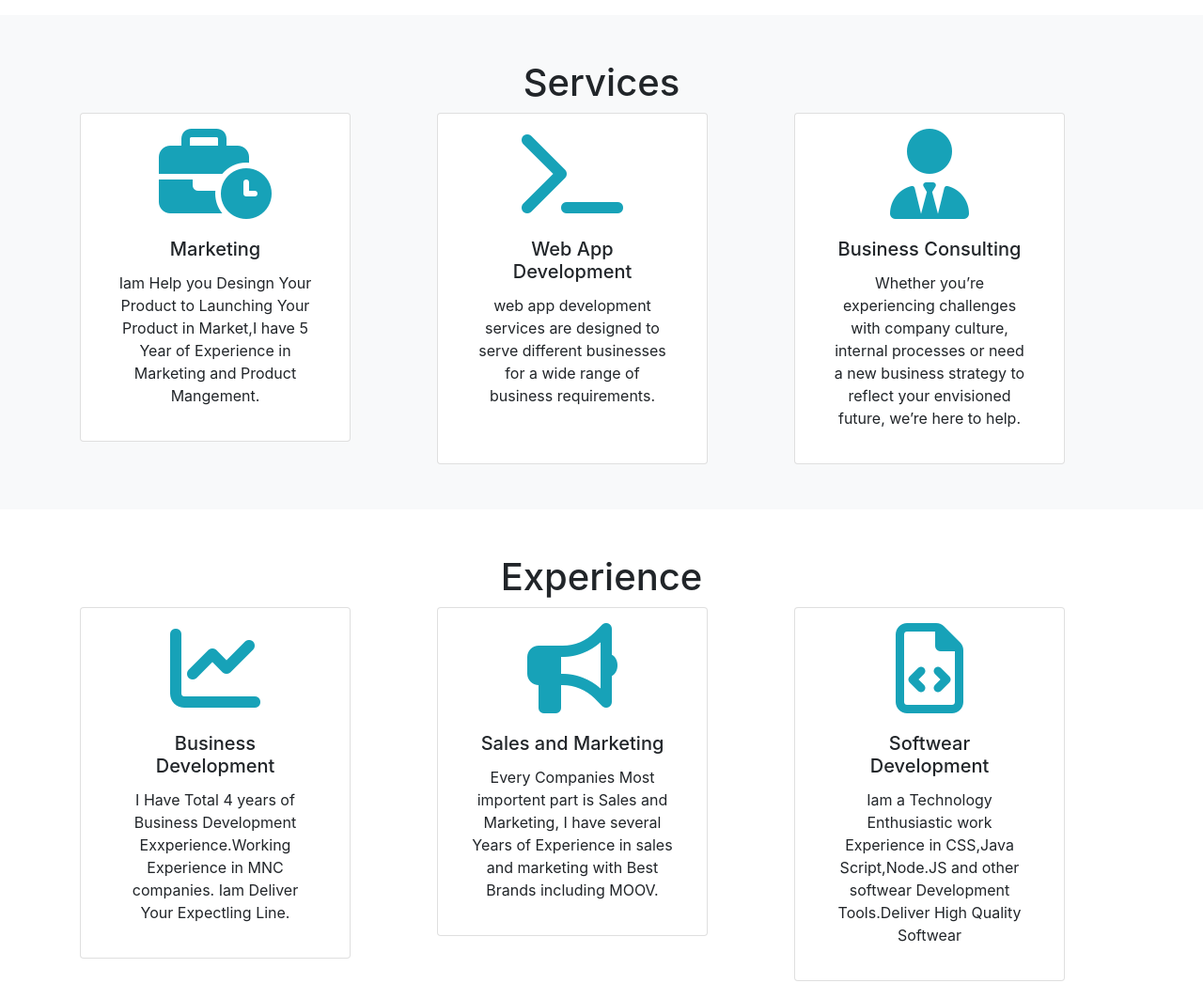
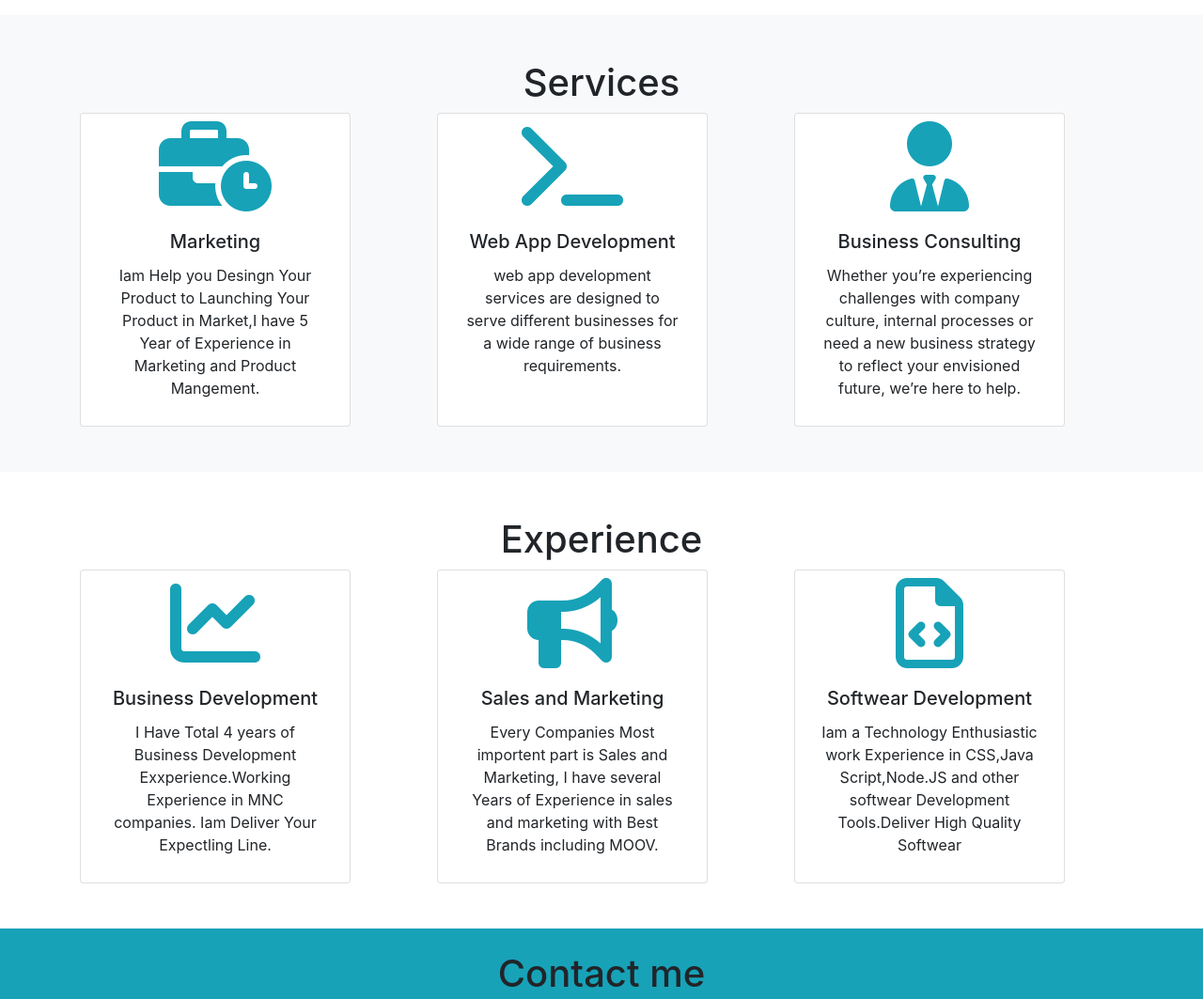
Before and after one commit to Shybeen/Personal-Website, a plain HTML site: page index.html in a window 1280 px wide. Shown: the part 660-1723 px from the top of the page at 94% size. Drawn offline with nearby package versions, Linux system fonts and the light colour scheme.

Commit message:
Update index.html

```diff
--- a/index.html
+++ b/index.html
@@ -68,7 +68,7 @@
         <h1 class="text-center">Services</h1>
         <div class="row">
             <div class="col-md-4">
-                <div class="card text-center p-3" style="width: 18rem;">
+                <div class="card text-center p-2" style="width: 18rem;">
                     <i class="fas fa-business-time display-1 text-info"></i>
                     <div class="card-body">
                       <h5 class="card-title">Marketing</h5>
@@ -77,7 +77,7 @@
                   </div>
             </div>
             <div class="col-md-4">
-                <div class="card text-center p-3" style="width: 18rem;">
+                <div class="card text-center p-2" style="width: 18rem;">
                     <i class="fas fa-terminal display-1 text-info"></i>
                     <div class="card-body">
                       <h5 class="card-title">Web App Development</h5>
@@ -86,7 +86,7 @@
                   </div>
             </div>
             <div class="col-md-4">
-                <div class="card text-center p-3" style="width: 18rem;">
+                <div class="card text-center p-2" style="width: 18rem;">
                     <i class="fas fa-user-tie display-1 text-info"></i>
                     <div class="card-body">
                       <h5 class="card-title">Business Consulting</h5>
@@ -106,7 +106,7 @@
         <h1 class="text-center">Experience</h1>
         <div class="row">
             <div class="col-md-4">
-                <div class="card text-center p-3" style="width: 18rem;">
+                <div class="card text-center p-2" style="width: 18rem;">
                     <i class="fas fa-chart-line display-1 text-info"></i>
                     <div class="card-body">
                       <h5 class="card-title">Business Development</h5>
@@ -115,7 +115,7 @@
                   </div>
             </div>
             <div class="col-md-4">
-                <div class="card text-center p-3" style="width: 18rem;">
+                <div class="card text-center p-2" style="width: 18rem;">
                     <i class="fas fa-bullhorn display-1 text-info"></i>
                     <div class="card-body">
                       <h5 class="card-title">Sales and Marketing</h5>
@@ -124,7 +124,7 @@
                   </div>
             </div>
             <div class="col-md-4">
-                <div class="card text-center p-3" style="width: 18rem;">
+                <div class="card text-center p-2" style="width: 18rem;">
                     <i class="far fa-file-code display-1 text-info"></i>
                     <div class="card-body">
                       <h5 class="card-title">Softwear Development</h5>
```
